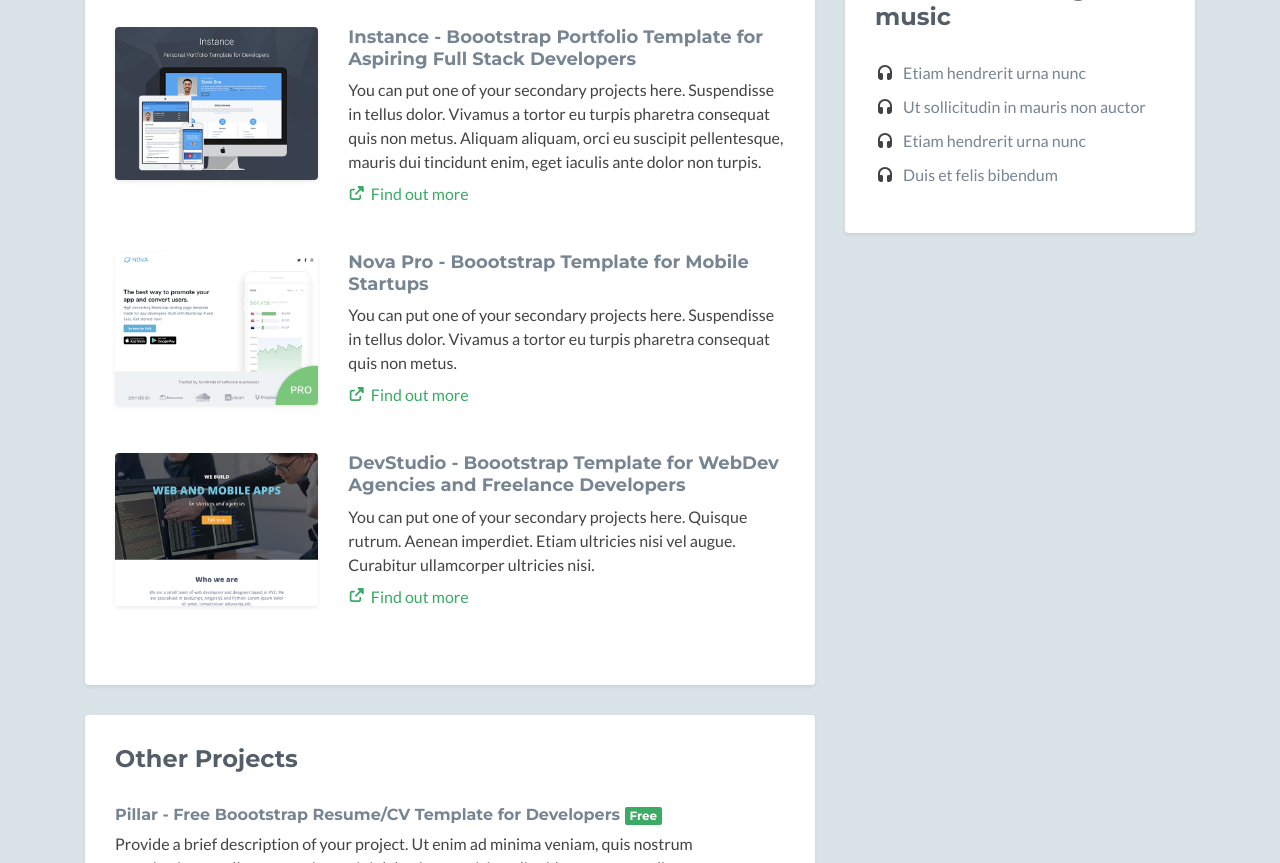
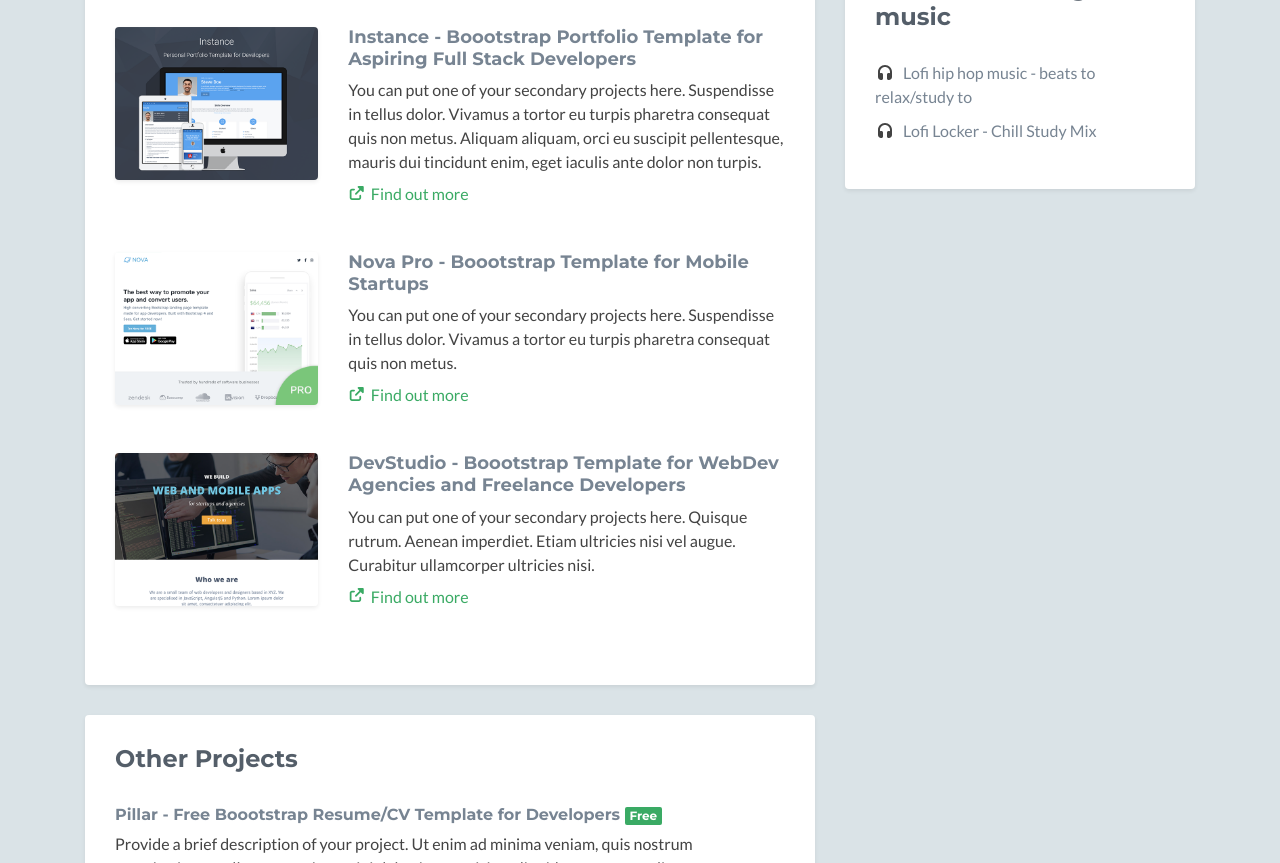
Before and after one commit to jack15manning/portfolio, a plain HTML site: page index.html in a window 1280 px wide. Shown: the part 1701-2564 px from the top of the page. Drawn offline with nearby package versions, Linux system fonts and the light colour scheme; no server answers; some icons are missing.

Commit message:
Update index.html

```diff
--- a/index.html
+++ b/index.html
@@ -312,10 +312,8 @@
                         <h2 class="heading">Favourite coding music</h2>
                         <div class="content">
                             <ul class="list-unstyled">
-                                <li><i class="fas fa-headphones"></i> <a href="#">Etiam hendrerit urna nunc</a></li>
-                                <li><i class="fas fa-headphones"></i> <a href="#">Ut sollicitudin in mauris non auctor</a></li>
-                                <li><i class="fas fa-headphones"></i> <a href="#">Etiam hendrerit urna nunc</a></li>
-                                <li><i class="fas fa-headphones"></i> <a href="#">Duis et felis bibendum</a></li>
+                                <li><i class="fas fa-headphones"></i> <a href="https://open.spotify.com/playlist/0vvXsWCC9xrXsKd4FyS8kM?si=d970a4ff1dde4a39">Lofi hip hop music - beats to relax/study to</a></li>
+                                <li><i class="fas fa-headphones"></i> <a href="https://open.spotify.com/playlist/15GDEOx30bRIQSQWbPq2oS?si=64683dbc20874e8f">Lofi Locker - Chill Study Mix</a></li>
                             </ul>
                         </div><!--//content-->
                     </div><!--//section-inner-->
```
